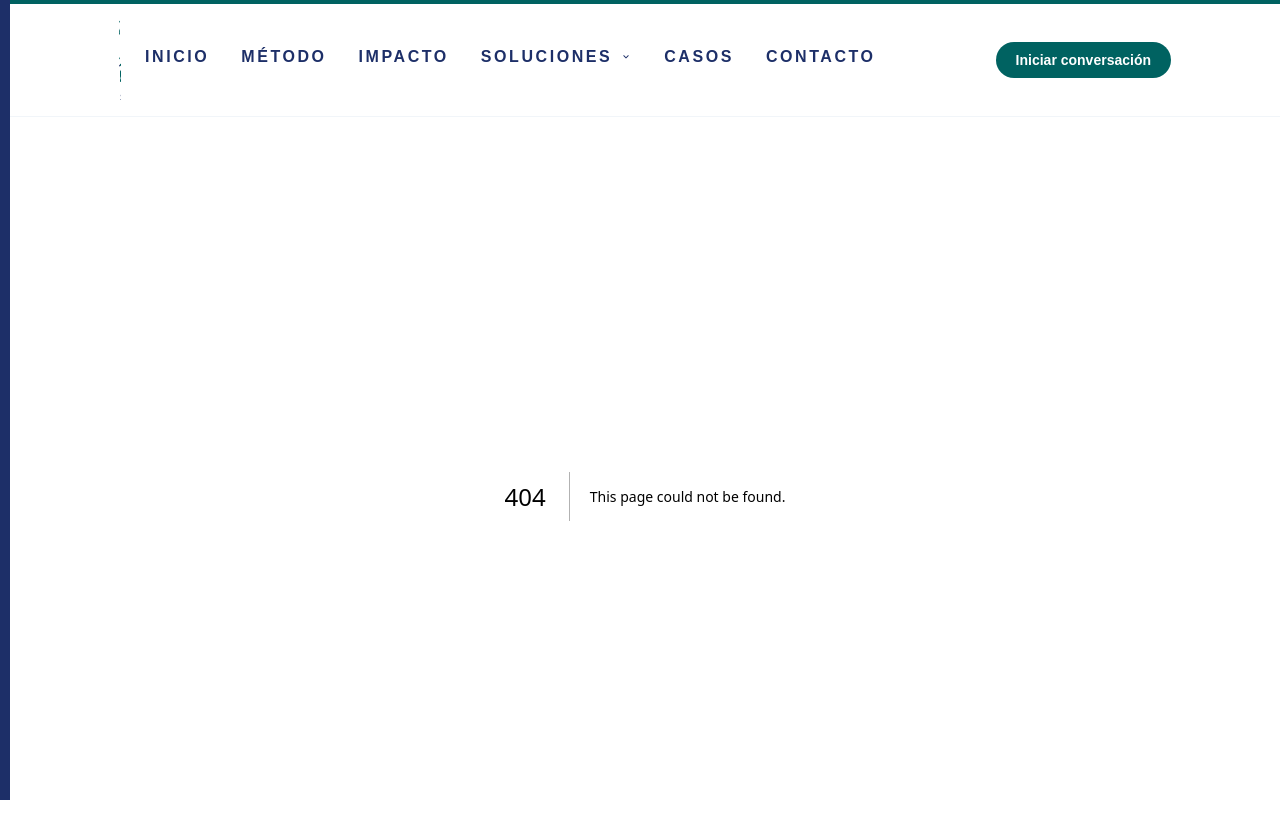
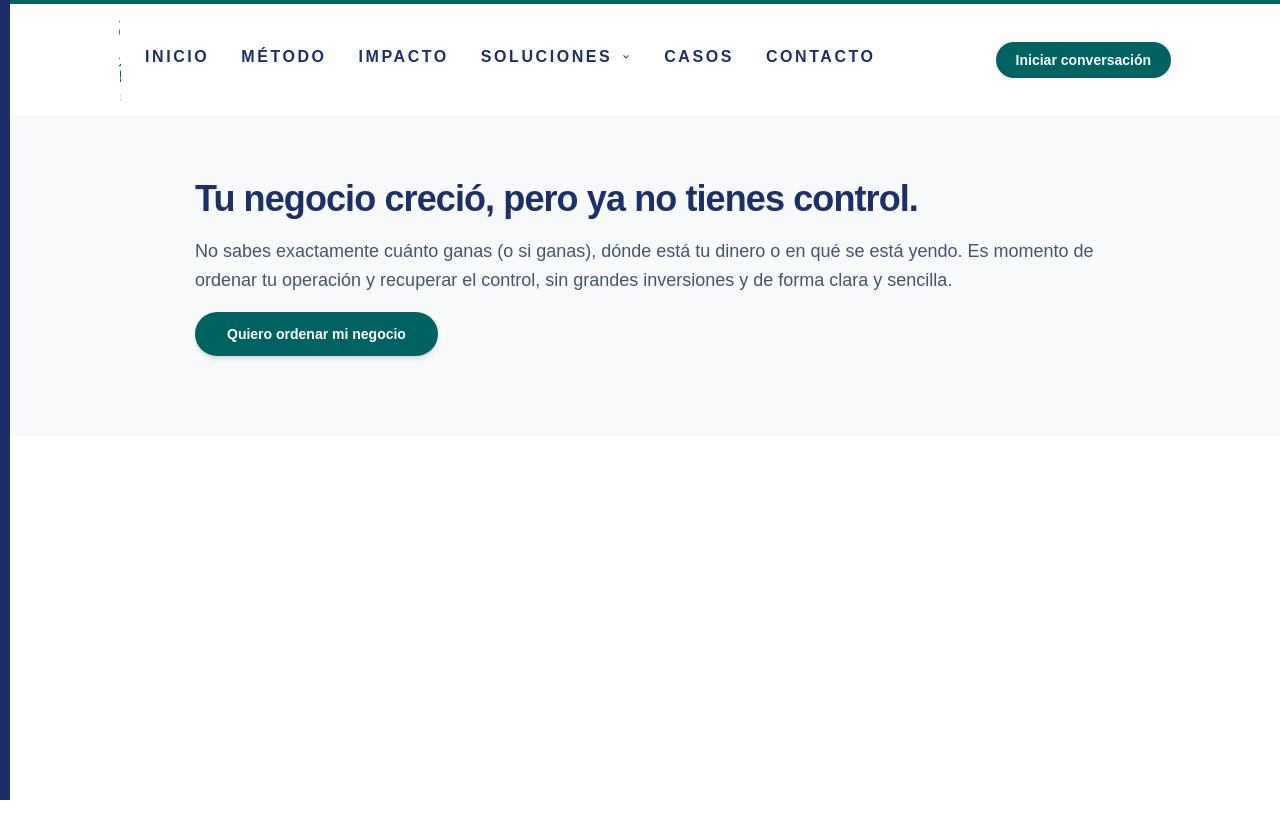
Before and after one commit to EmphaticoOnline/emphasys-web, a Next.js app: page /software-para-controlar-negocio in a window 1280 px wide. Before the commit this address had no page. Shown: the top 838 px of the page. After the commit the page ends 800 px from the top, so only its background shows below. Built offline with nearby package versions, Linux system fonts and the light colour scheme.

Commit message:
deploy auto

```diff
--- /dev/null
+++ b/app/software-para-controlar-negocio/page.tsx
@@ -0,0 +1,64 @@
+import type { Metadata } from "next";
+
+const WHATSAPP_URL =
+  "https://wa.me/523312889584?text=Hola%2C%20quiero%20ordenar%20mi%20negocio%20y%20mejorar%20mi%20control%20de%20ventas%20y%20costos.%20%C2%BFPodemos%20revisar%20mi%20caso%3F";
+
+export const metadata: Metadata = {
+  title: "Software para controlar negocio | Recupera el control operativo",
+  description:
+    "Software para controlar tu negocio y ordenar la operación. Recupera claridad financiera y operativa sin grandes inversiones.",
+  openGraph: {
+    title: "Software para controlar negocio | Recupera el control operativo",
+    description:
+      "Ordena tu operación y recupera el control financiero con un sistema claro y sencillo.",
+    url: "https://emphasys.mx/software-para-controlar-negocio",
+    type: "article",
+    images: [
+      {
+        url: "/social-card.svg",
+        width: 1200,
+        height: 630,
+        alt: "Software para controlar negocio | Recupera el control operativo",
+      },
+    ],
+  },
+  twitter: {
+    card: "summary_large_image",
+    title: "Software para controlar negocio",
+    description:
+      "Ordena tu operación y recupera el control financiero con un sistema claro y sencillo.",
+    images: ["/social-card.svg"],
+  },
+};
+
+const CTA = () => (
+  <a
+    href={WHATSAPP_URL}
+    target="_blank"
+    rel="noreferrer"
+    className="inline-flex items-center justify-center rounded-full bg-[var(--color-emphasys-green)] px-8 py-3 text-sm font-semibold text-white shadow-md transition duration-200 ease-out hover:brightness-90 hover:-translate-y-0.5 focus-visible:outline-none focus-visible:ring-2 focus-visible:ring-[var(--color-emphasys-green)] focus-visible:ring-offset-2 focus-visible:ring-offset-white"
+  >
+    Quiero ordenar mi negocio
+  </a>
+);
+
+export default function SoftwareParaControlarNegocioPage() {
+  return (
+    <section className="bg-[#F7F9FB] text-slate-900">
+      <div className="mx-auto max-w-[900px] px-6 py-16 sm:px-10 lg:px-0 lg:py-20 space-y-4">
+        <h1
+          className="text-3xl font-semibold leading-tight tracking-tight sm:text-4xl"
+          style={{ color: "var(--color-emphasys-blue)" }}
+        >
+          Tu negocio creció, pero ya no tienes control.
+        </h1>
+        <p className="text-lg leading-relaxed text-slate-600">
+          No sabes exactamente cuánto ganas (o si ganas), dónde está tu dinero o
+          en qué se está yendo. Es momento de ordenar tu operación y recuperar
+          el control, sin grandes inversiones y de forma clara y sencilla.
+        </p>
+        <CTA />
+      </div>
+    </section>
+  );
+}
```
